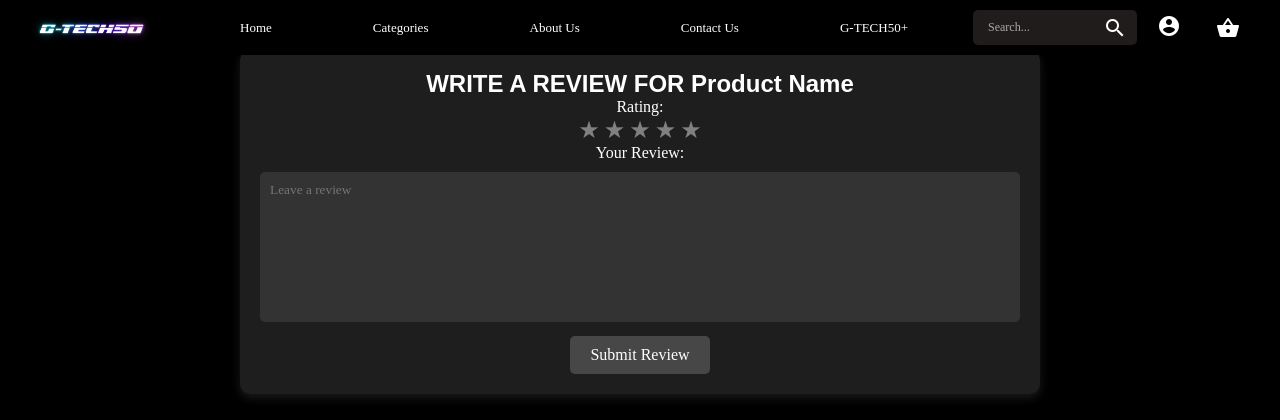
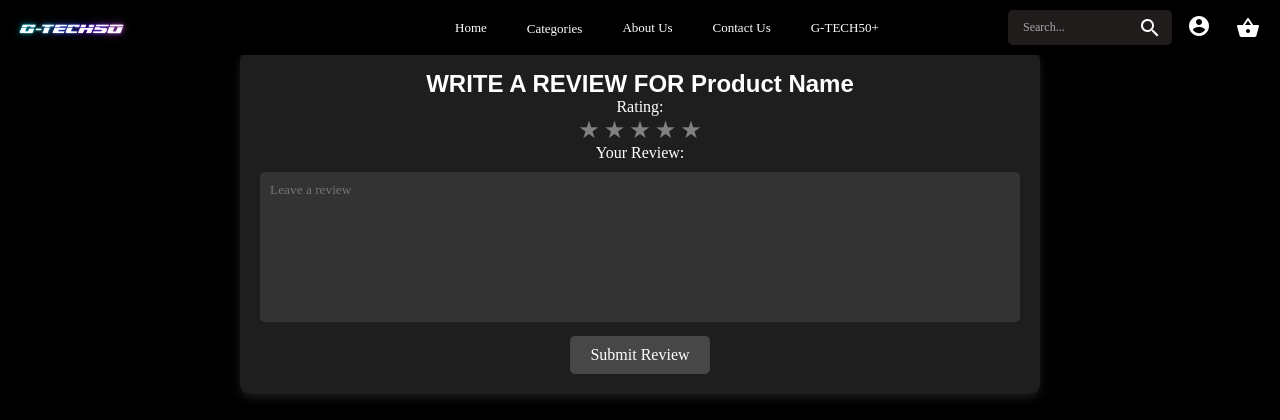
Before and after one commit to eamonmooney/G-TECH50, a PHP site: page /Reviews.html in a window 1280 px wide. Shown: the top 420 px of the page. Run offline with PHP 8.4, Linux system fonts and the light colour scheme.

Commit message:
Update navbar.css
fixing nav bar

```diff
--- a/css/navbar.css
+++ b/css/navbar.css
@@ -12,7 +12,6 @@ INCORPORATED ON EVERY PAGE BY SAFA - 230078145*/
 	top: 0;
 	left: 0;
 	z-index: 1000;
-	padding: 0 20px;
 	height: 55px;
 	font-size: 13px;
 }
@@ -21,7 +20,6 @@ INCORPORATED ON EVERY PAGE BY SAFA - 230078145*/
 	display: flex;
 	align-items: center;
 	justify-content: center;
-	align-items: center;
 	padding: 0;
   }
 
@@ -30,22 +28,23 @@ INCORPORATED ON EVERY PAGE BY SAFA - 230078145*/
 	height: auto;
 	object-fit: contain;
 	margin-right: 25px;
-    margin-left: 10px;
+        margin-left: 10px;
   }
 
   .nav-links {
 	display: flex;
-	flex: auto;
-	gap: 10px;
-	justify-content: space-between;
-	margin-left: 50px;
-	margin-right: 50px;
+	flex: 1;
+	gap: 20px;
+	justify-content: center;
+	margin-left: 290px;
+	white-space: nowrap;
+
   }
 
   .navbar a {
 	color: white;
 	text-align: center;
-	padding: 15px 15px;
+	padding: 14px 10px;
 	text-decoration: none;
 	white-space: nowrap;
 	line-height: normal;
@@ -66,6 +65,7 @@ INCORPORATED ON EVERY PAGE BY SAFA - 230078145*/
 	justify-content: flex-end;
 	align-items: center;
 	gap: 5px;
+	margin-right: 5px;
   }
 
   .search-bar {
```
